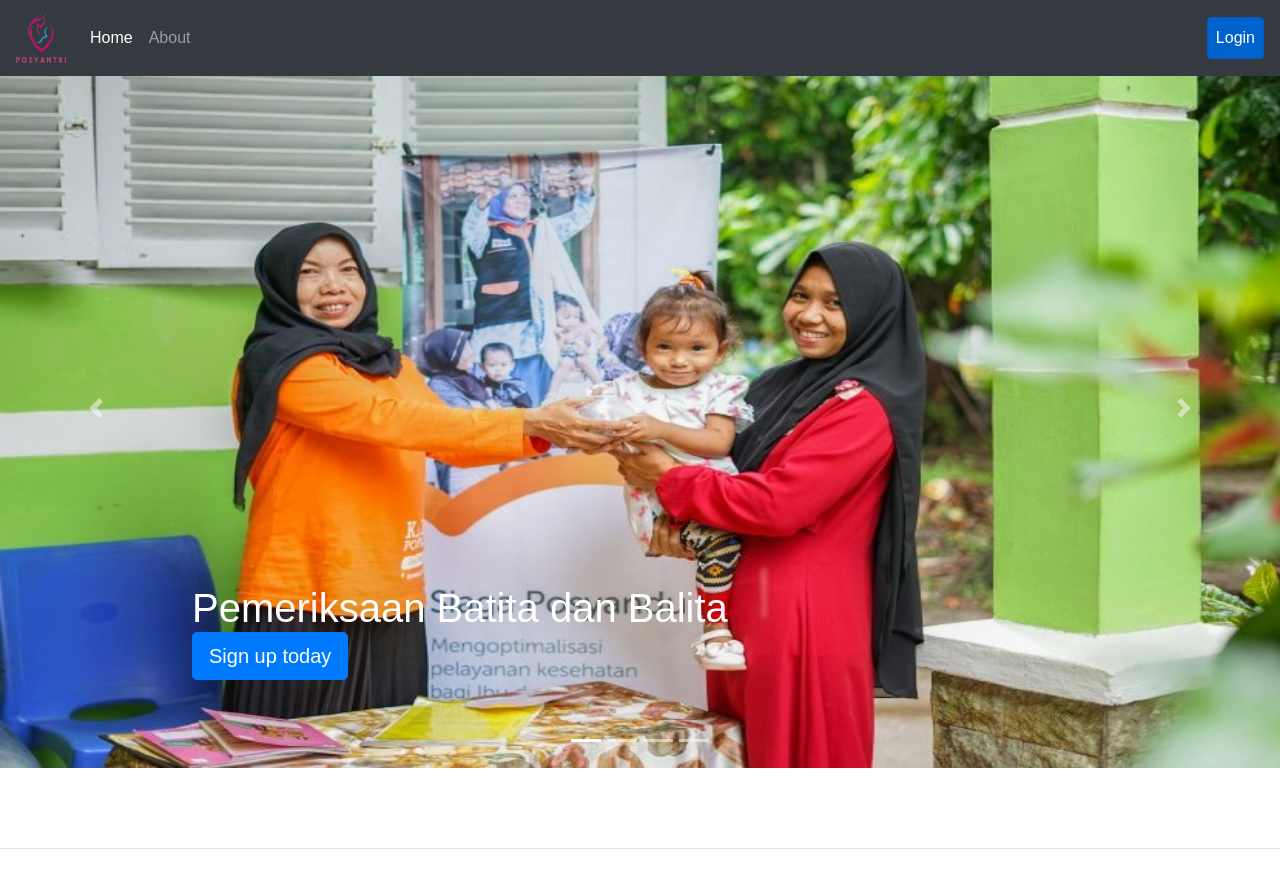
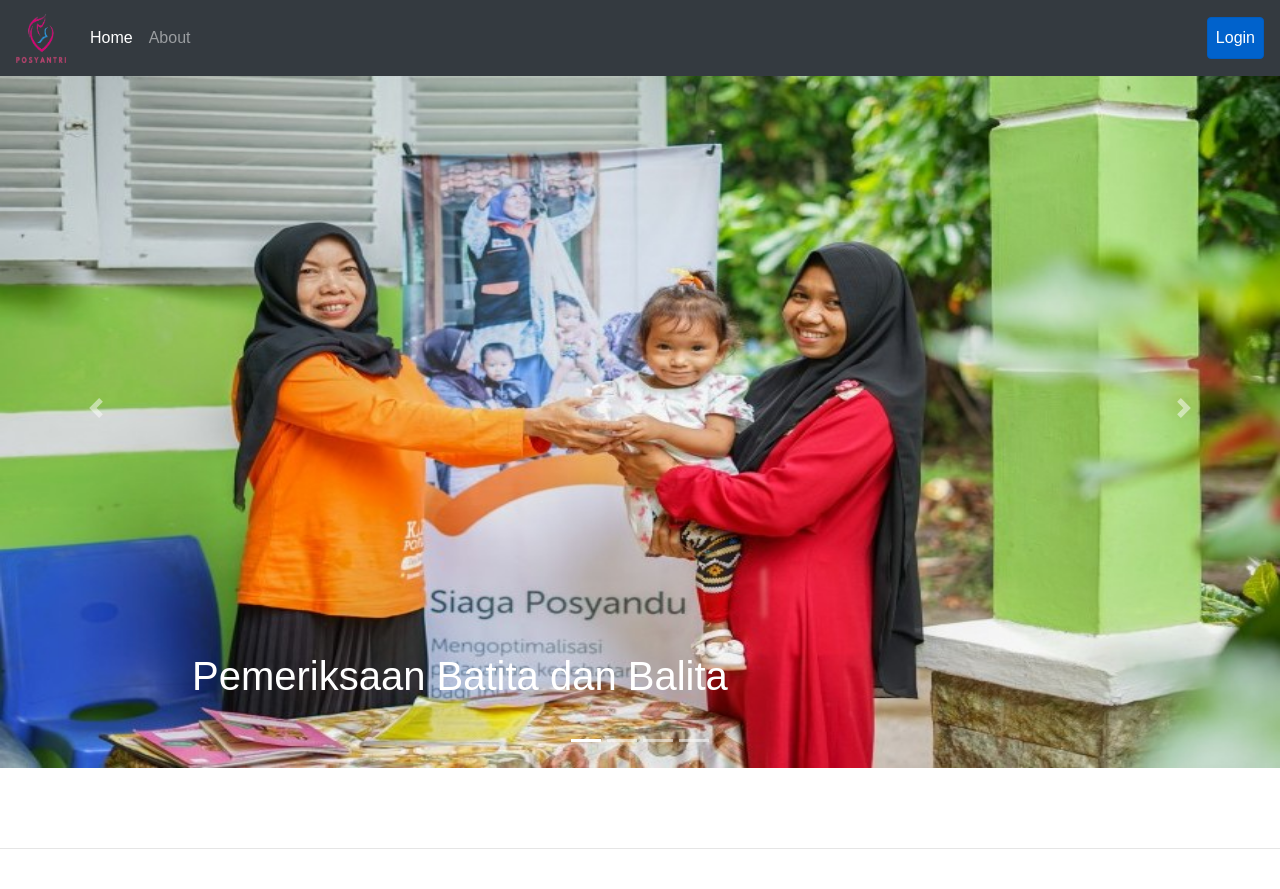
Before and after one commit to hanarifdahs/Posyantri_Webpro1920, a CodeIgniter app: page /posyantri_webpro1920/index.php/main/index in a window 1280 px wide. Shown: the top 889 px of the page. Run offline with CodeIgniter, Linux system fonts and the light colour scheme; some libraries are stand-ins or nearby versions.

Commit message:
delete button signup

```diff
--- a/application/views/public/main.php
+++ b/application/views/public/main.php
@@ -14,7 +14,6 @@
       <div class="container">
         <div class="carousel-caption text-left">
           <h1>Pemeriksaan Batita dan Balita</h1>
-          <p><a class="btn btn-lg btn-primary" href="#" role="button">Sign up today</a></p>
         </div>
       </div>
     </div>
```
